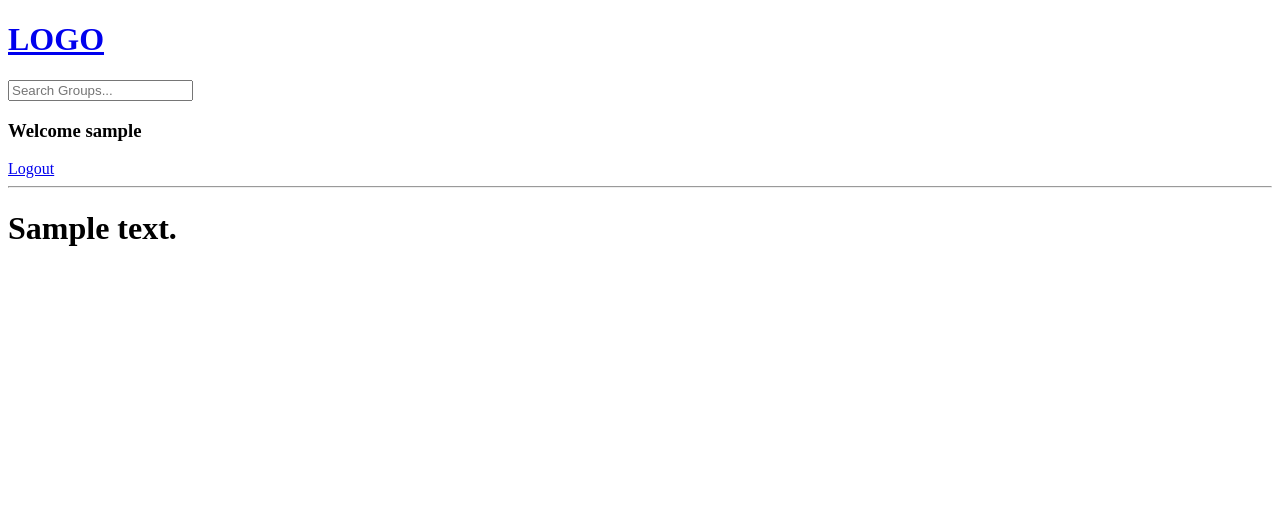
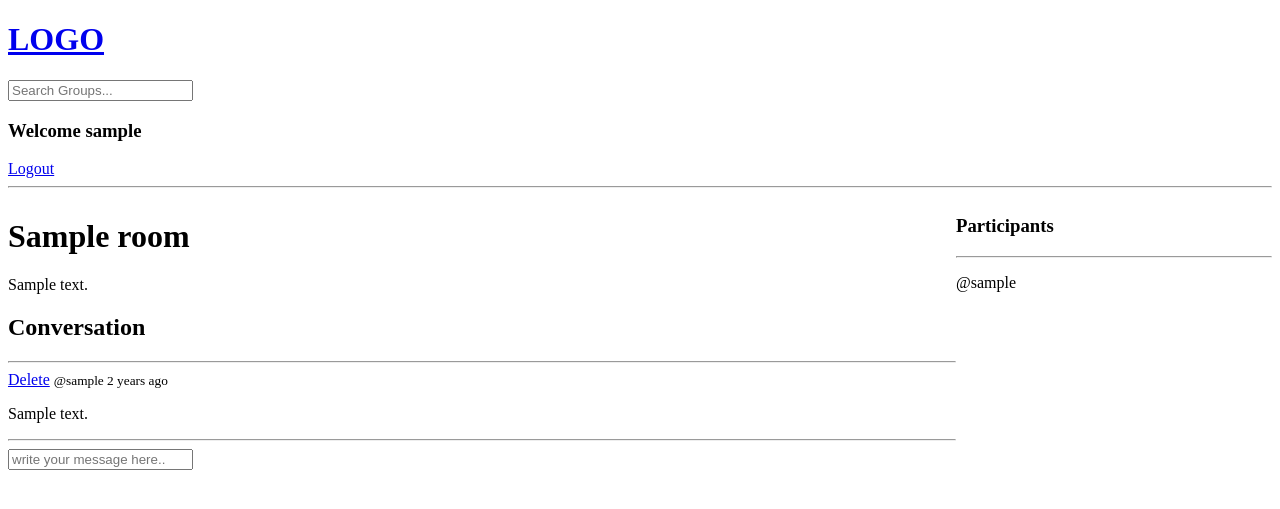
Before and after one commit to Mushfiqur719/oBlood, a Django app: page /room/1/ in a window 1280 px wide. Shown: the top 509 px of the page. Run offline with Django 4.2, Linux system fonts and the light colour scheme; a user stored in the database is signed in; tables that the repository leaves empty hold one stand-in row (values such as "Sample post").

Commit message:
3: Completed comment section

```diff
--- a/base/models.py
+++ b/base/models.py
@@ -13,8 +13,12 @@ class Room(models.Model):
     host = models.ForeignKey(User, on_delete=models.SET_NULL,null=True)
     topic = models.ForeignKey(Topic, on_delete=models.SET_NULL,null=True)
     description = models.TextField(null=True,blank=True)
+    participants = models.ManyToManyField(User,related_name='participants', blank=True)
     updated = models.DateTimeField(auto_now=True)
     created = models.DateTimeField(auto_now_add=True)
+
+    class Meta:
+        ordering = ['-updated','-created']
 
     def __str__(self):
         return self.name
--- a/base/templates/base/room.html
+++ b/base/templates/base/room.html
@@ -1,5 +1,54 @@
 {% extends 'main.html' %}
 
 {% block content %}
-<h1>{{room.description}}</h1>
+<style>
+    .room-container{
+        display: grid;
+        grid-template-columns: 3fr 1fr;
+    }
+</style>
+
+<div class="room-container">
+
+    <div>
+        <h1>{{room.name}}</h1>
+        <p>{{room.description}}</p>
+
+        <div class="comment-wrapper">
+            <h2>Conversation</h2>
+            <hr>
+            {% for message in room_messages %}
+                <div>
+                    {% if request.user == message.user %}
+                    <a href="{% url 'delete-message' message.id %}">Delete</a>
+                    {% endif %}
+                    <small>@{{message.user}}  {{message.created|timesince}} ago</small>
+                    <p>{{message.body}}</p>
+
+                </div>
+                <hr>
+            {% endfor %}
+        </div>
+
+        {% if request.user.is_authenticated %}
+            <div class='comment-form'>
+                <form method="POST" action="">
+                    {% csrf_token %}
+                    <input type="text" name="body" placeholder="write your message here..">
+                </form>
+            </div>
+        {% endif %}
+    </div>
+
+    <div>
+        <h3>Participants</h3>
+        <hr>
+        {% for user in participants %}
+            <div>
+                <p>@{{user.username}}</p>
+            </div>
+        {% endfor %}
+    </div>
+</div>
+
 {% endblock %}
--- a/base/urls.py
+++ b/base/urls.py
@@ -12,4 +12,5 @@ urlpatterns = [
     path('create-room/', views.createRoom, name='create-room'),
     path('update-room/<str:pk>/', views.updateRoom, name='update-room'),
     path('delete-room/<str:pk>/', views.deleteRoom, name='delete-room'),
+    path('delete-message/<str:pk>/', views.deleteMessage, name='delete-message'),
 ]
--- a/base/views.py
+++ b/base/views.py
@@ -1,5 +1,5 @@
 from .forms import RoomForm
-from .models import Room,Topic
+from .models import Room,Topic,Message
 from django.http import HttpResponse
 from django.db.models import Q
 from django.contrib import messages
@@ -71,7 +71,20 @@ def home(request):
 
 def room(request,pk):
     room = Room.objects.get(id=pk)
-    context = {'room': room}
+    room_messages = room.message_set.all().order_by('-created')
+    participants = room.participants.all()
+
+    if request.method == 'POST':
+        message = Message.objects.create(
+            user = request.user,
+            room = room,
+            body = request.POST.get('body')
+        )
+        room.participants.add(request.user)
+        return redirect('room', pk=room.id)
+
+    context = {'room': room,'room_messages':room_messages,
+    'participants':participants}
     return render(request, 'base/room.html',context)
 
 @login_required(login_url='/login')
@@ -103,6 +116,7 @@ def updateRoom(request,pk):
     context = {'form':form}
     return render(request, 'base/room_form.html',context)
 
+@login_required(login_url='/login')
 def deleteRoom(request,pk):
     room = Room.objects.get(id=pk)
 
@@ -114,3 +128,16 @@ def deleteRoom(request,pk):
         return redirect('home')
     context = {'obj' : room}
     return render(request, 'base/delete.html',context)
+
+@login_required(login_url='/login')
+def deleteMessage(request,pk):
+    message = Message.objects.get(id=pk)
+
+    if request.user != message.user:
+        return HttpResponse("You are not allowed to delete someone elses post")
+
+    if request.method == 'POST':
+        message.delete()
+        return redirect('home')
+    context = {'obj' : message}
+    return render(request, 'base/delete.html',context)
```
Also changed, not shown: base/migrations/0002_room_participants.py (added), base/migrations/0003_alter_room_options.py (added).
